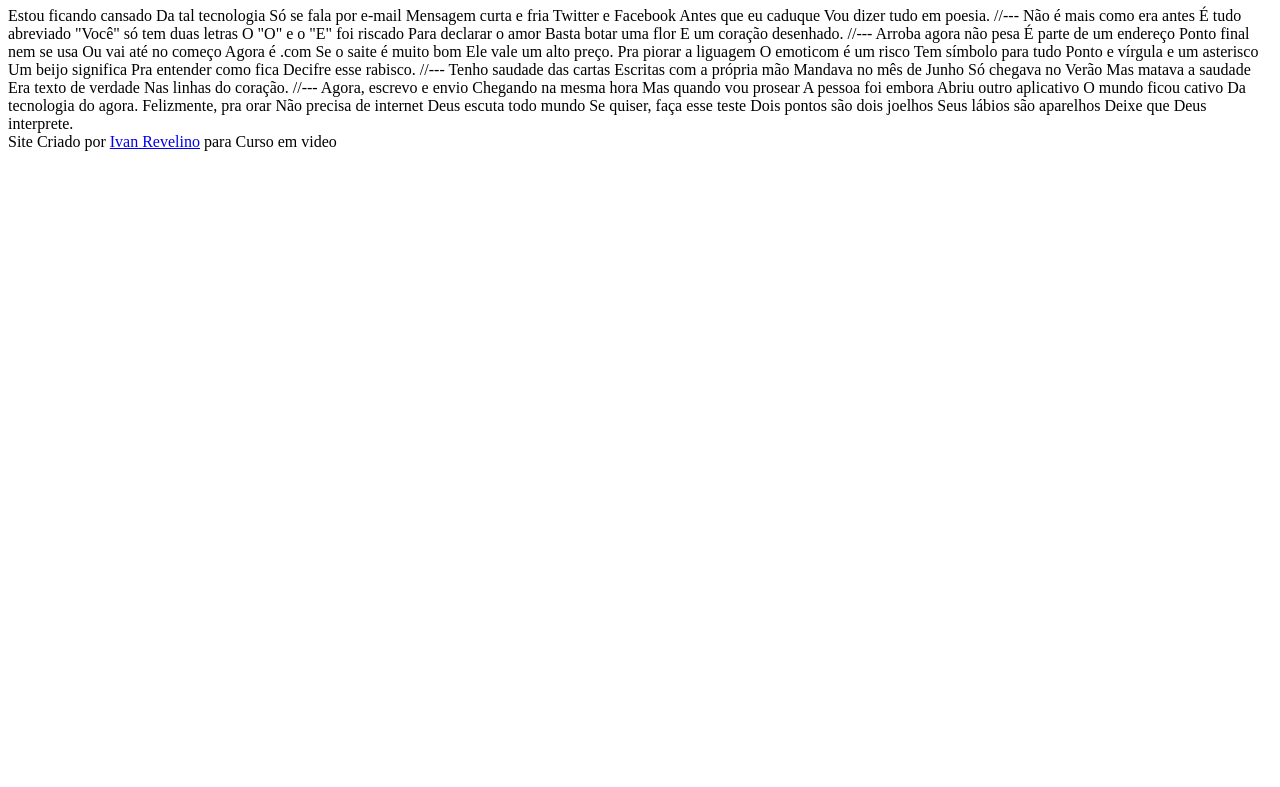
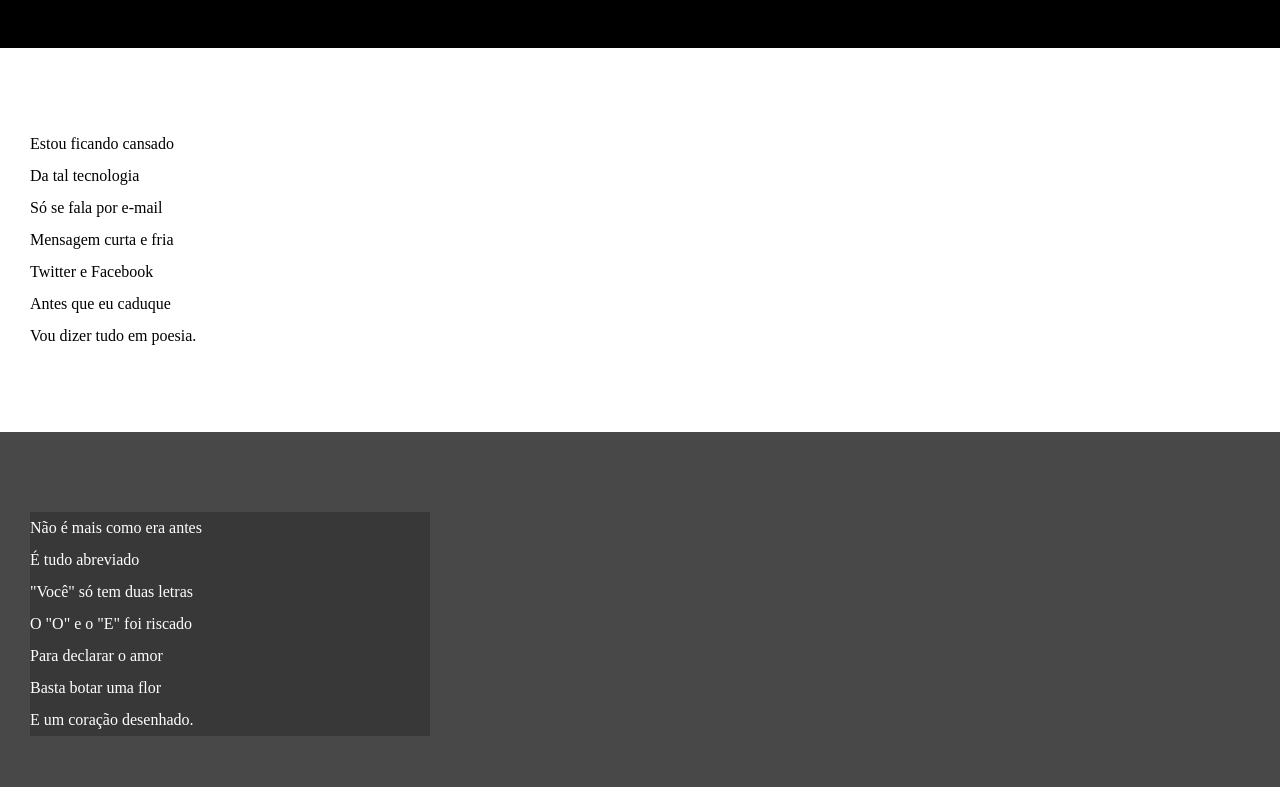
Before and after one commit to ivanrevelino/HTML-CSS, a plain HTML site: page Desafios/desafio12/index.html in a window 1280 px wide. Shown: the part 107-894 px from the top of the page. Before the commit the page ends 800 px from the top, so only its background shows below. Drawn offline with Linux system fonts and the light colour scheme.

Commit message:
atualizei estilos dos textos e blocos

```diff
--- /dev/null
+++ b/Desafios/desafio12/estilo/style.css
@@ -0,0 +1,80 @@
+@charset "UTF-8";
+
+* {
+    margin: 0px;
+    padding: 0px;
+}
+
+html, body {
+    min-height: 100vh;
+    background-color: darkgray;
+}
+
+header {
+    background-color: black;
+    color: white;
+    text-align: center;
+}
+
+header > h1 {
+    padding-top: 50px;
+    font-variant: small-caps;
+}
+
+header > p {
+    padding-bottom: 50px;
+}
+
+a {
+    color: white;
+    text-decoration: none;
+    font-weight: bold;
+}
+
+a:hover {
+    text-decoration: underline;
+}
+
+section {
+    padding-top: 10vh;
+    padding-bottom: 10vh;
+    line-height: 2em;
+    padding-left: 30px;
+}
+
+
+section.normal {
+    background-color: white;
+    color: black;
+}
+
+section.imagem {
+    background-color: rgb(72, 72, 72);
+    color: white;
+}
+
+section.imagem > p {
+    background-color: rgba(0, 0, 0, 0.224);
+    width: 400px;
+}
+
+
+
+
+
+
+
+
+
+
+
+
+
+
+
+footer {
+    background-color: black;
+    color: white;
+    text-align: center;
+    padding: 10px;
+}
--- a/Desafios/desafio12/index.html
+++ b/Desafios/desafio12/index.html
@@ -4,6 +4,7 @@
     <meta charset="UTF-8">
     <meta name="viewport" content="width=device-width, initial-scale=1.0">
     <title>Cordel Moderno</title>
+    <link rel="stylesheet" href="estilo/style.css">
 </head>
 <body>
     <header>
@@ -12,69 +13,85 @@
 
     </header>
 
-    Estou ficando cansado
-    Da tal tecnologia
-    Só se fala por e-mail
-    Mensagem curta e fria
-    Twitter e Facebook
-    Antes que eu caduque
-    Vou dizer tudo em poesia.
+    <section class="normal">
+        <p>
+            Estou ficando cansado <br>
+            Da tal tecnologia <br>
+            Só se fala por e-mail <br>
+            Mensagem curta e fria <br>
+            Twitter e Facebook <br>
+            Antes que eu caduque <br>
+            Vou dizer tudo em poesia. <br>
+        </p>
+    </section>
 
-    //---
+    <section class="imagem">
+        <p>
+            Não é mais como era antes <br>
+            É tudo abreviado <br>
+            "Você" só tem duas letras <br>
+            O "O" e o "E" foi riscado <br>
+            Para declarar o amor <br>
+            Basta botar uma flor <br>
+            E um coração desenhado. <br>
+        </p>
+    </section>
 
-    Não é mais como era antes
-    É tudo abreviado
-    "Você" só tem duas letras
-    O "O" e o "E" foi riscado
-    Para declarar o amor
-    Basta botar uma flor
-    E um coração desenhado.
+    <section class="normal">
+        <p>
+            Arroba agora não pesa <br>
+            É parte de um endereço <br>
+            Ponto final nem se usa <br>
+            Ou vai até no começo <br>
+            Agora é .com <br>
+            Se o saite é muito bom <br>
+            Ele vale um alto preço. <br>
+        </p>
 
-    //---
+        <p>
+            Pra piorar a liguagem <br>
+            O emoticom é um risco <br>
+            Tem símbolo para tudo <br>
+            Ponto e vírgula e um asterisco <br>
+            Um beijo significa <br>
+            Pra entender como fica <br>
+            Decifre esse rabisco. <br>
+        </p>
+    </section>
 
-    Arroba agora não pesa
-    É parte de um endereço
-    Ponto final nem se usa
-    Ou vai até no começo
-    Agora é .com
-    Se o saite é muito bom
-    Ele vale um alto preço.
+    <section class="imagem">
+        <p>
+            Tenho saudade das cartas <br>
+            Escritas com a própria mão <br>
+            Mandava no mês de Junho <br>
+            Só chegava no Verão <br>
+            Mas matava a saudade <br>
+            Era texto de verdade <br>
+            Nas linhas do coração. <br>
+        </p>
+    </section>
 
-    Pra piorar a liguagem
-    O emoticom é um risco
-    Tem símbolo para tudo
-    Ponto e vírgula e um asterisco
-    Um beijo significa
-    Pra entender como fica
-    Decifre esse rabisco.
+    <section class="normal">
+        <p>
+            Agora, escrevo e envio <br>
+            Chegando na mesma hora <br>
+            Mas quando vou prosear <br>
+            A pessoa foi embora <br>
+            Abriu outro aplicativo <br>
+            O mundo ficou cativo <br>
+            Da tecnologia do agora. <br>
+        </p>
 
-    //---
-
-    Tenho saudade das cartas
-    Escritas com a própria mão
-    Mandava no mês de Junho
-    Só chegava no Verão
-    Mas matava a saudade
-    Era texto de verdade
-    Nas linhas do coração.
-
-    //---
-
-    Agora, escrevo e envio
-    Chegando na mesma hora
-    Mas quando vou prosear
-    A pessoa foi embora
-    Abriu outro aplicativo
-    O mundo ficou cativo
-    Da tecnologia do agora.
-
-    Felizmente, pra orar
-    Não precisa de internet
-    Deus escuta todo mundo
-    Se quiser, faça esse teste
-    Dois pontos são dois joelhos
-    Seus lábios são aparelhos
-    Deixe que Deus interprete.
+        <p>
+            Felizmente, pra orar <br>
+            Não precisa de internet <br>
+            Deus escuta todo mundo <br>
+            Se quiser, faça esse teste <br>
+            Dois pontos são dois joelhos <br>
+            Seus lábios são aparelhos <br>
+            Deixe que Deus interprete. <br>
+        </p>
+    </section>
     <footer>Site Criado por <a href="https://github.com/ivanrevelino" target="_blank">Ivan Revelino</a> para Curso em video</footer>
 </body>
 </html>
```
